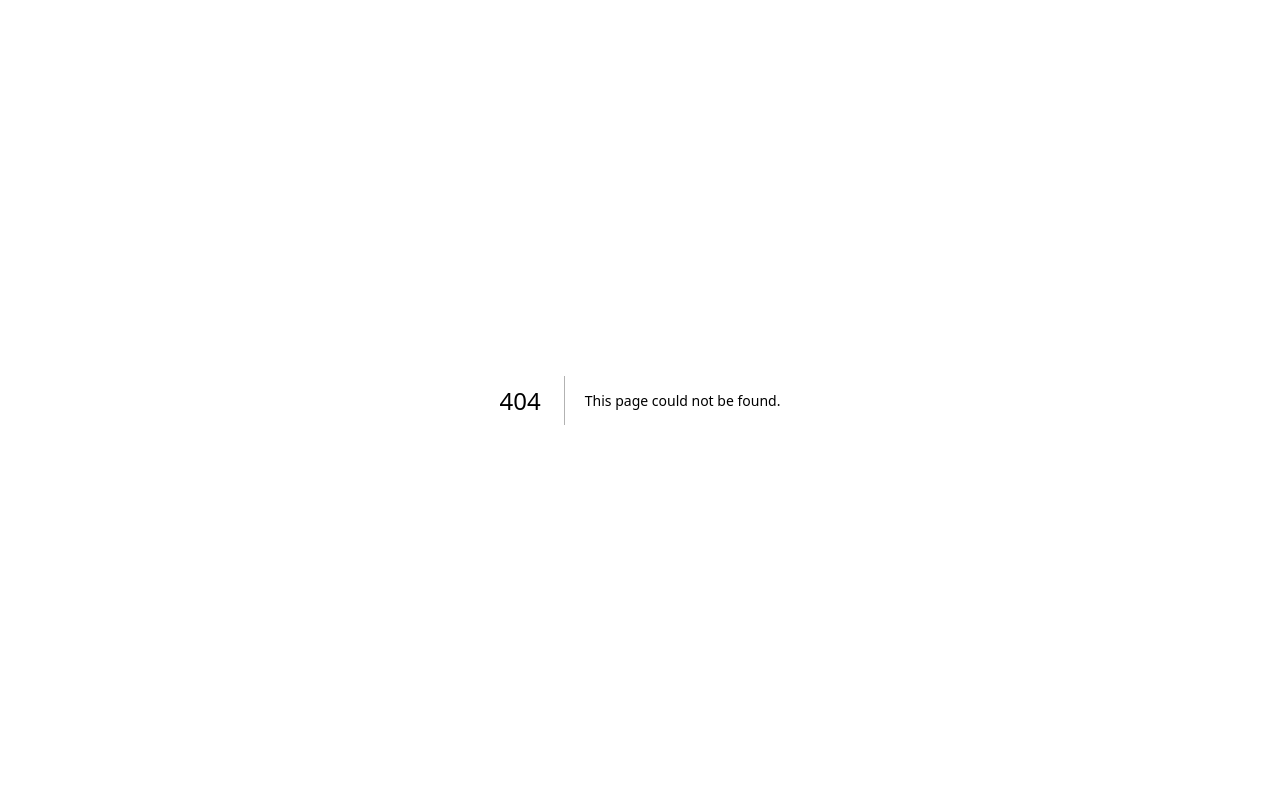
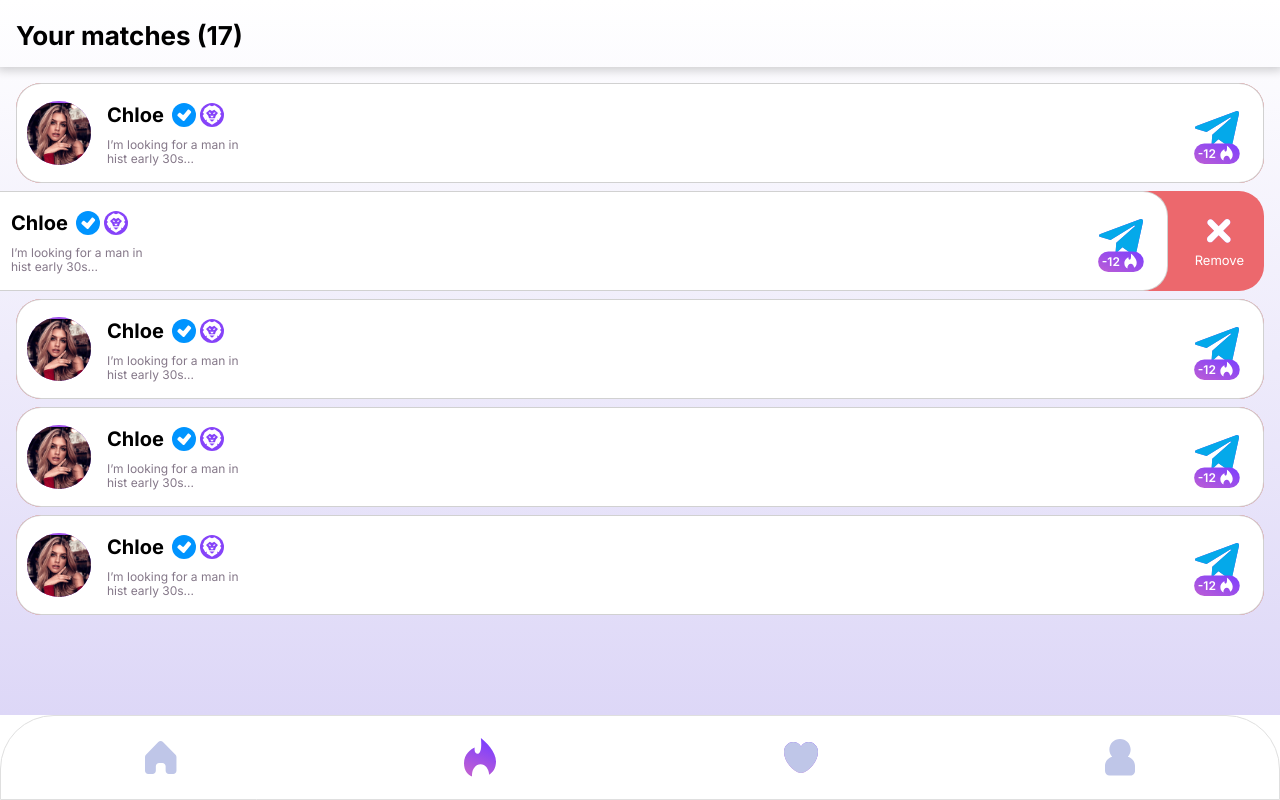
Before and after one commit to kuzcode/testpaybystars, a Next.js app: page /matches in a window 1280 px wide. Before the commit this address had no page. Built offline with nearby package versions, Linux system fonts and the light colour scheme.

Commit message:
[added]: matches page

```diff
--- /dev/null
+++ b/src/app/(bottomNavbar)/matches/page.tsx
@@ -0,0 +1,23 @@
+import { Container } from '@/shared/ui/Container'
+import { DismissibleCard } from '@/shared/ui/DismissibleCard'
+import { Page } from '@/shared/ui/Page'
+import { MainAppBar } from '@/widgets/mainAppBar'
+import React from 'react'
+
+const MatchesPage = () => {
+    return (
+        <Page disableHeightLimit className='!to-[#DDD7F7] !pb-[100px]'>
+
+            <MainAppBar text='Your matches (17)' shadow />
+            <Container className='!mt-4'>
+                <div className='space-y-2'>
+                    {Array.from({ length: 5 }).map((_, index) => {
+                        return <DismissibleCard key={index} index={index + 1} />
+                    })}
+                </div>
+            </Container>
+        </Page>
+    )
+}
+
+export default MatchesPage
--- a/src/app/(bottomNavbar)/search/page.tsx
+++ b/src/app/(bottomNavbar)/search/page.tsx
@@ -8,13 +8,16 @@ import React from 'react'
 import { PeopleNearbyModal } from './ui/modals/peopleNearbyModal';
 import { AboutMatchModal } from './ui/modals/aboutMatchModal';
 import { HotScoreBadge } from '@/shared/ui/HotScoreBadge';
+import Link from 'next/link';
 
 const Search = () => {
     return (
         <Page className="flex flex-col !to-[#D8D0F9]">
 
             <MainAppBar text="Search" enableScore>
-                <Image src={'/icons/filter.svg'} width={28} height={26} alt="filter" />
+                <Link href={'/wallet'}>
+                    <Image src={'/icons/filter.svg'} width={28} height={26} alt="filter" />
+                </Link>
             </MainAppBar>
 
             <UserProfileShowcase />
--- a/src/widgets/bottomNavigationBar/ui/bottomNavigationBar.tsx
+++ b/src/widgets/bottomNavigationBar/ui/bottomNavigationBar.tsx
@@ -21,8 +21,8 @@ const navLinks = [
         height: 32
     },
     {
-        url: "/hot",
-        activeIcon: "/icons/navbarHotInactive.svg",
+        url: "/matches",
+        activeIcon: "/icons/navbarHotActive.svg",
         inactiveIcon: "/icons/navbarHotInactive.svg",
         alt: "hot",
         width: 32,
--- a/src/widgets/reactionButtonsGroup/ui/reactionButtonsGroup.tsx
+++ b/src/widgets/reactionButtonsGroup/ui/reactionButtonsGroup.tsx
@@ -11,14 +11,14 @@ export const ReactionButtonsGroup: React.FC<Props> = ({ className }) => {
     return (
         <div className={clsx("flex items-center justify-center -mt-[30px] gap-x-3 relative z-[9]")}>
             <div className="w-[70px] h-[70px] rounded-full bg-white flex items-center justify-center shadow-sm">
-                <Image src={'/icons/close.svg'} width={30} height={30} alt="telegram" />
+                <Image priority src={'/icons/close.svg'} width={30} height={30} alt="telegram" />
             </div>
             <div className="relative w-[90px] h-[90px] rounded-full bg-white flex items-center justify-center shadow-sm">
-                <Image src={'/icons/telegram.svg'} width={46} height={46} alt="telegram" className="-translate-x-[3px]" />
+                <Image priority src={'/icons/telegram.svg'} width={46} height={46} alt="telegram" className="-translate-x-[3px]" />
                 <HotScoreBadge count={-25} className="absolute bottom-0 left-1/2 -translate-x-1/2 translate-y-[12px] w-full scale-[0.75]" />
             </div>
             <div className="w-[70px] h-[70px] rounded-full bg-white flex items-center justify-center shadow-sm">
-                <Image src={'/icons/greenHeart.svg'} width={34} height={34} alt="telegram" />
+                <Image priority src={'/icons/greenHeart.svg'} width={34} height={34} alt="telegram" />
             </div>
         </div>
     )
```
Also changed, not shown: public/icons/navbarHotActive.svg (added).
